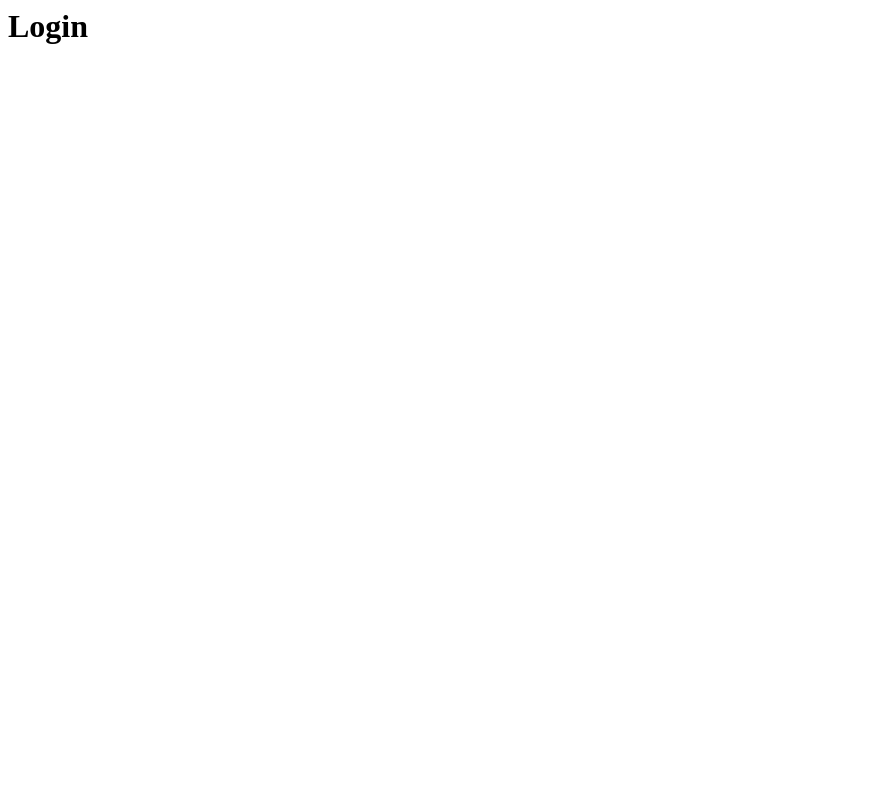
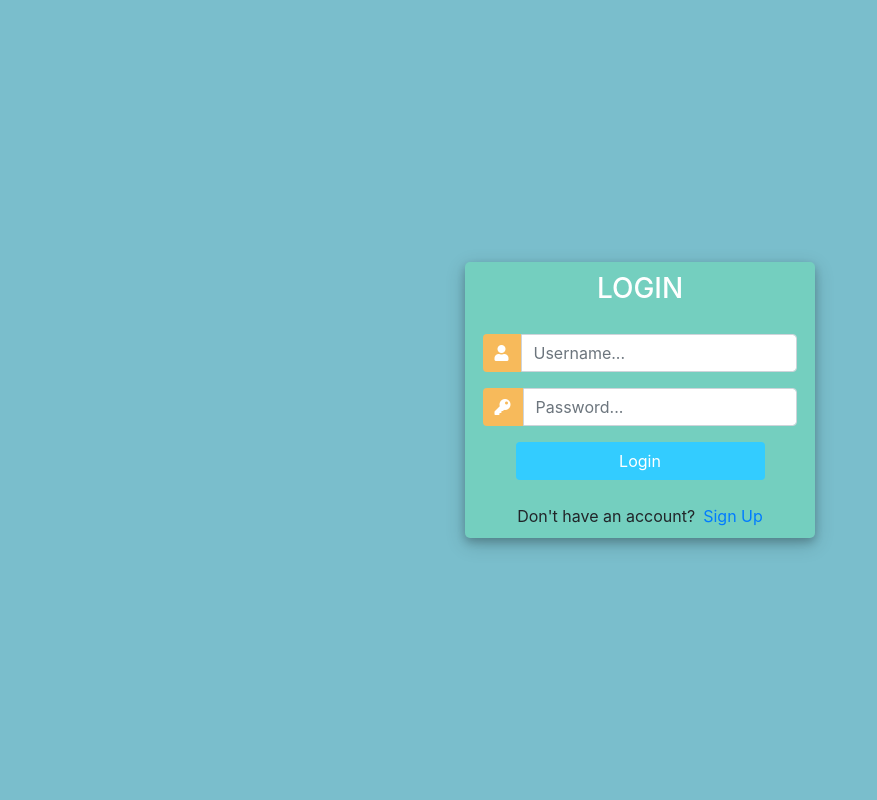
Before and after one commit to KWElites/marker-web, a Django app: page /login/ in a window 1280 px wide. Before the commit the part shown is almost empty. Shown: the whole page, without its empty margins (0-877 px from the left). Run offline with Django 3.2, Linux system fonts and the light colour scheme; some libraries are stand-ins or nearby versions.

Commit message:
- Added Login form and functionality - Added home.html that user gets redirected to after logging in

```diff
--- /dev/null
+++ b/users/templates/users/home.html
@@ -0,0 +1 @@
+<h1>Home</h1>
--- a/users/templates/users/login.html
+++ b/users/templates/users/login.html
@@ -1 +1,125 @@
-<h1>Login</h1>
+<!DOCTYPE html>
+<html>
+
+<head>
+	<title>Login</title>
+	<link rel="stylesheet" href="https://stackpath.bootstrapcdn.com/bootstrap/4.1.3/css/bootstrap.min.css" integrity="sha384-MCw98/SFnGE8fJT3GXwEOngsV7Zt27NXFoaoApmYm81iuXoPkFOJwJ8ERdknLPMO" crossorigin="anonymous">
+	<script src="https://ajax.googleapis.com/ajax/libs/jquery/3.3.1/jquery.min.js"></script>
+	<link rel="stylesheet" href="https://use.fontawesome.com/releases/v5.6.1/css/all.css" integrity="sha384-gfdkjb5BdAXd+lj+gudLWI+BXq4IuLW5IT+brZEZsLFm++aCMlF1V92rMkPaX4PP" crossorigin="anonymous">
+
+
+	<style>
+		body,
+		html {
+			margin: 0;
+			padding: 0;
+			height: 100%;
+			background: #7abecc !important;
+		}
+		.user_card {
+			width: 350px;
+			margin-top: auto;
+			margin-bottom: auto;
+			background: #74cfbf;
+			position: relative;
+			display: flex;
+			justify-content: center;
+			flex-direction: column;
+			padding: 10px;
+			box-shadow: 0 4px 8px 0 rgba(0, 0, 0, 0.2), 0 6px 20px 0 rgba(0, 0, 0, 0.19);
+			-webkit-box-shadow: 0 4px 8px 0 rgba(0, 0, 0, 0.2), 0 6px 20px 0 rgba(0, 0, 0, 0.19);
+			-moz-box-shadow: 0 4px 8px 0 rgba(0, 0, 0, 0.2), 0 6px 20px 0 rgba(0, 0, 0, 0.19);
+			border-radius: 5px;
+
+		}
+
+		.form_container {
+			margin-top: 20px;
+		}
+
+		#form-title{
+			color: #fff;
+
+		}
+
+		.login_btn {
+			width: 100%;
+			background: #33ccff !important;
+			color: white !important;
+		}
+		.login_btn:focus {
+			box-shadow: none !important;
+			outline: 0px !important;
+		}
+		.login_container {
+			padding: 0 2rem;
+		}
+		.input-group-text {
+			background: #f7ba5b !important;
+			color: white !important;
+			border: 0 !important;
+			border-radius: 0.25rem 0 0 0.25rem !important;
+		}
+		.input_user,
+		.input_pass:focus {
+			box-shadow: none !important;
+			outline: 0px !important;
+		}
+
+		#messages{
+			background-color: grey;
+			color: #fff;
+			padding: 10px;
+			margin-top: 10px;
+		}
+	</style>
+
+</head>
+<body>
+	<div class="container h-100">
+		<div class="d-flex justify-content-center h-100">
+			<div class="user_card">
+				<div class="d-flex justify-content-center">
+
+
+					<h3 id="form-title">LOGIN</h3>
+				</div>
+				<div class="d-flex justify-content-center form_container">
+					<form method="POST" action="">
+                        {% csrf_token %}
+						<div class="input-group mb-3">
+							<div class="input-group-append">
+								<span class="input-group-text"><i class="fas fa-user"></i></span>
+							</div>
+							<input type="text" name="username" placeholder="Username..." class="form-control">
+						</div>
+						<div class="input-group mb-2">
+							<div class="input-group-append">
+								<span class="input-group-text"><i class="fas fa-key"></i></span>
+							</div>
+								<input type="password" name="password" placeholder="Password..." class="form-control" >
+						</div>
+
+							<div class="d-flex justify-content-center mt-3 login_container">
+				 				<input class="btn login_btn" type="submit" value="Login">
+				   			</div>
+					</form>
+
+				</div>
+
+                {% for message in messages %}
+                    <p id="messages">{{message}}</p>
+                {% endfor %}
+
+				<div class="mt-4">
+					<div class="d-flex justify-content-center links">
+						Don't have an account? <a href="{% url 'register' %}" class="ml-2">Sign Up</a>
+					</div>
+
+				</div>
+			</div>
+		</div>
+	</div>
+</body>
+
+</html>
--- a/users/templates/users/register.html
+++ b/users/templates/users/register.html
@@ -108,6 +108,7 @@
 					</form>
 				</div>
 
+                {{form.errors}}
 				<div class="mt-4">
 					<div class="d-flex justify-content-center links">
 						Already have an account? <a href="{% url 'login' %}" class="ml-2">Login</a>
--- a/users/urls.py
+++ b/users/urls.py
@@ -3,6 +3,7 @@ from django.urls.resolvers import URLPattern
 from . import views
 
 urlpatterns = [
+    path('',views.homePage,name="home"),
     path('login/',views.loginPage,name="login"),
-    path('register/',views.registerPage,name="register")
+    path('register/',views.registerPage,name="register"),
 ]
--- a/users/views.py
+++ b/users/views.py
@@ -1,9 +1,23 @@
-from django.shortcuts import render
+from django.shortcuts import redirect, render
 from django.contrib.auth.forms import UserCreationForm
+from django.contrib import messages
+from django.contrib.auth import authenticate, login
 from .forms import CreateUserForm
 
 # Create your views here.
 def loginPage(request):
+    if request.method == 'POST':
+        username = request.POST.get('username')
+        password = request.POST.get('password')
+
+        user = authenticate(request,username=username,password=password)
+
+        if user is not None:
+            login(request,user)
+            return redirect('home')
+        else:
+            messages.info(request,'Username or password is incorrect')
+
     context = {}
     return render(request,'users/login.html',context)
 
@@ -14,8 +28,16 @@ def registerPage(request):
         form = CreateUserForm(request.POST)
         if form.is_valid():
             form.save()
-            print("success")
+            username = form.cleaned_data.get('username')
+            messages.success(request,'Account was created for \''+username+'\' successfully')
+
+            return  redirect('login')
 
 
     context = {'form':form}
     return render(request,'users/register.html',context)
+
+
+def homePage(request):
+    context={}
+    return render(request,'users/home.html',context)
```
Also changed, not shown: db.sqlite3.
